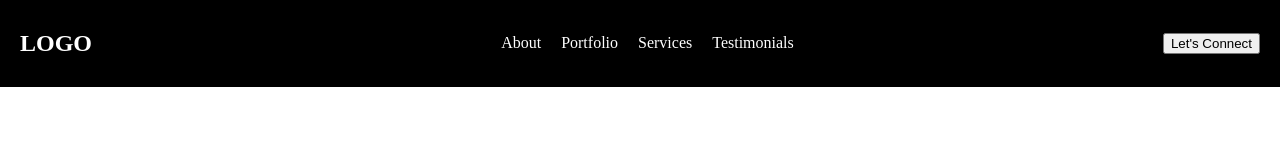
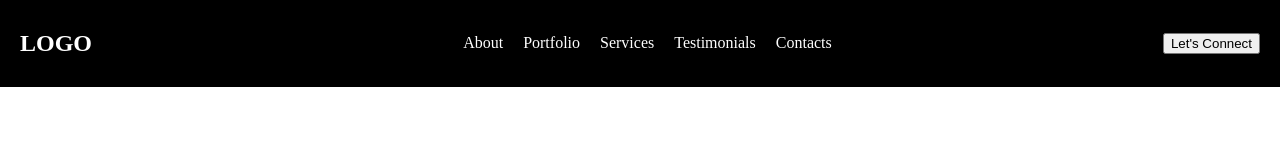
Before and after one commit to CleophasJoshua/FirstClassProject, a plain HTML site: page index.html in a window 1280 px wide. Drawn offline with Linux system fonts and the light colour scheme.

Commit message:
contact link added

```diff
--- a/index.html
+++ b/index.html
@@ -37,6 +37,7 @@
                     <li><a href="#">Portfolio</a></li>
                     <li><a href="#">Services</a></li>
                     <li><a href="#">Testimonials</a></li>
+                    <li><a href="#">Contacts</a></li>
                 </ul>
             </div>
             <div class="right-box">
```
